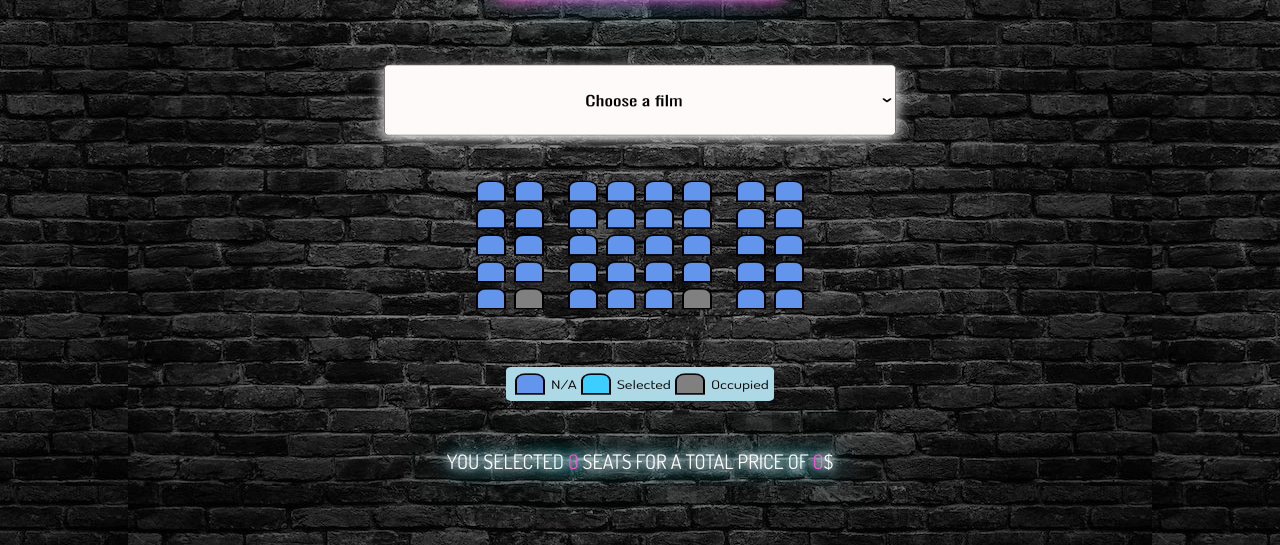
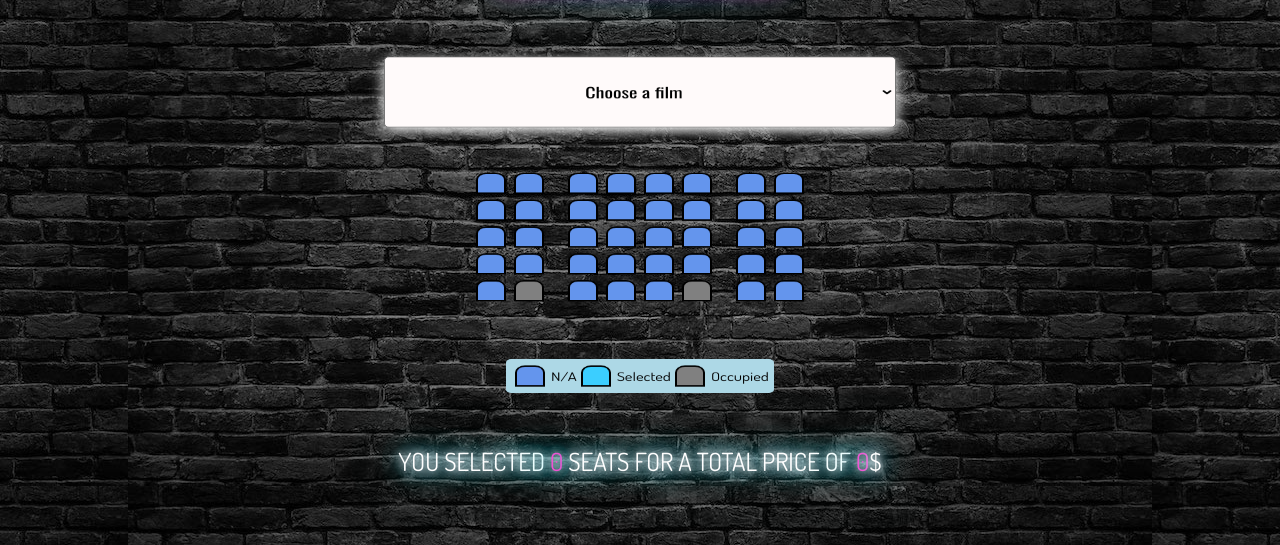
Before and after one commit to LuisSeringas/vanilla-js, a plain HTML site: page 20-web-projects-vanilla-js/cinema-seat-booking/index.html in a window 1280 px wide. Shown: the part 255-800 px from the top of the page. Drawn offline with nearby package versions, Linux system fonts and the light colour scheme.

Commit message:
add minor css

```diff
--- a/20-web-projects-vanilla-js/cinema-seat-booking/style.css
+++ b/20-web-projects-vanilla-js/cinema-seat-booking/style.css
@@ -130,7 +130,7 @@ h1 {
     color: #fff;
     border-radius: 1rem;
     font-family: 'Dosis', sans-serif;
-    font-size: 2rem;
+    font-size: 2.5rem;
     text-transform: uppercase;
     animation: text-neon 1.5s infinite alternate;
 }
@@ -139,7 +139,7 @@ h1 {
     color: var(--neon-cinema-box-color);
     border-radius: 1rem;
     font-family: 'Dosis', sans-serif;
-    font-size: 2rem;
+    font-size: 2.5rem;
     text-transform: uppercase;
     animation: text-neon 1.5s infinite alternate;
 }
```
